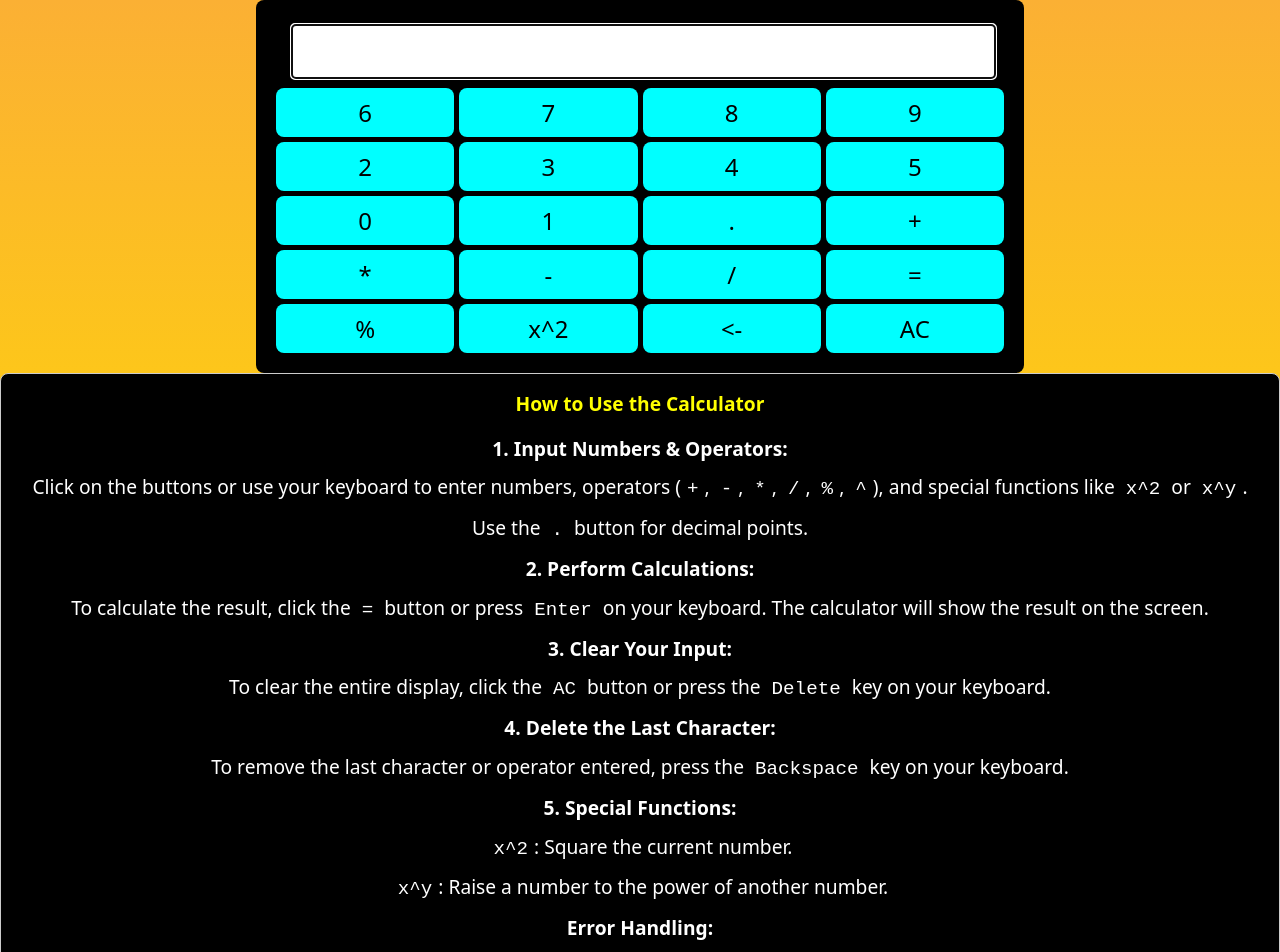
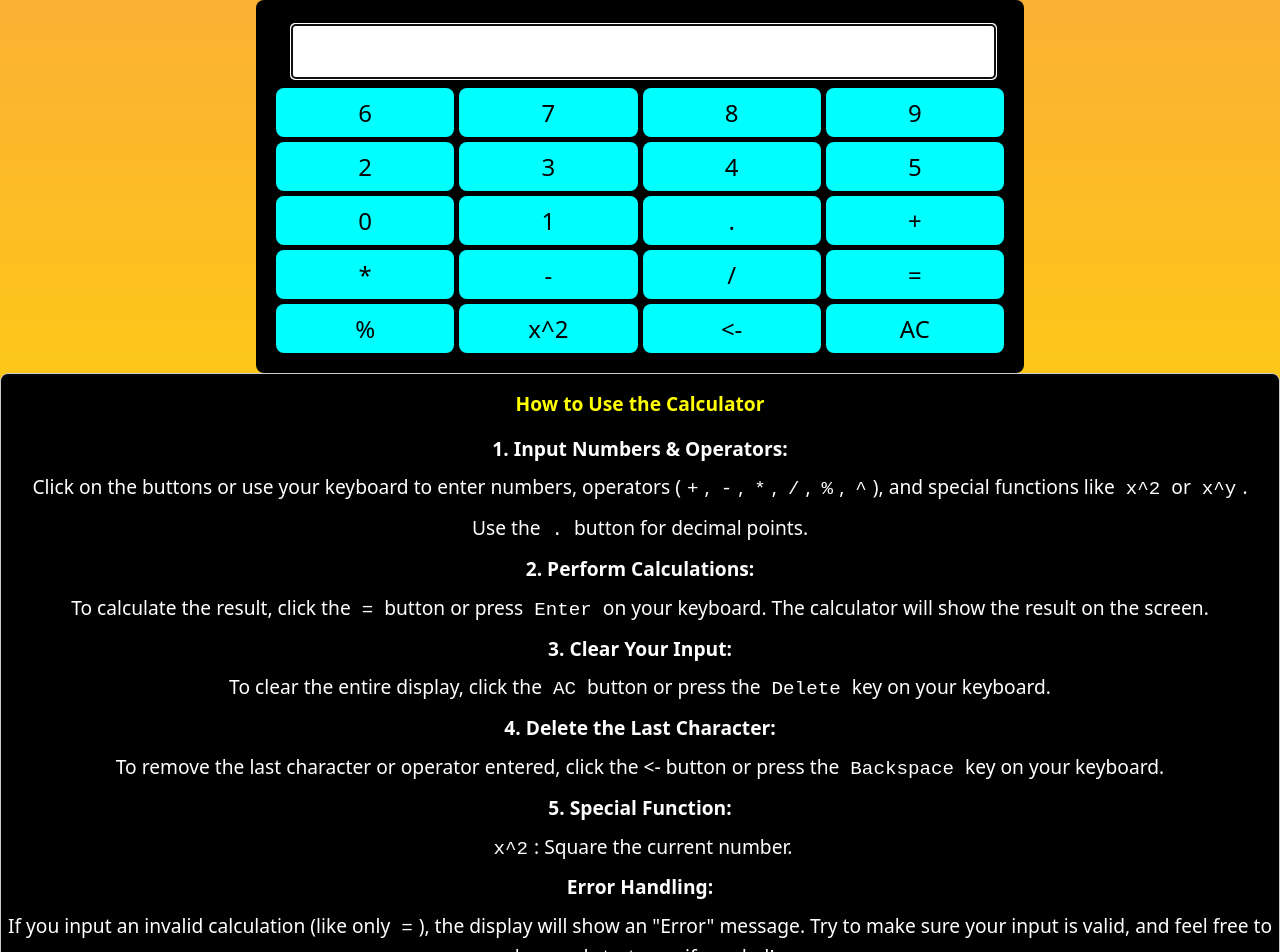
Before and after one commit to Thunder2312/calculator-js, a React (Vite) app: page / in a window 1280 px wide. Shown: the top 952 px of the page. Built offline with nearby package versions, Linux system fonts and the light colour scheme.

Commit message:
Backspace explanation

```diff
--- a/src/components/Instructions/index.jsx
+++ b/src/components/Instructions/index.jsx
@@ -16,11 +16,10 @@ const Instructions = () => {
       <p>To clear the entire display, click the <code>AC</code> button or press the <code>Delete</code> key on your keyboard.</p>
 
       <p><strong>4. Delete the Last Character:</strong></p>
-      <p>To remove the last character or operator entered, press the <code>Backspace</code> key on your keyboard.</p>
+      <p>To remove the last character or operator entered, click the &lt;- button or press the <code>Backspace</code> key on your keyboard.</p>
 
-      <p><strong>5. Special Functions:</strong></p>
+      <p><strong>5. Special Function:</strong></p>
       <p><code>x^2</code>: Square the current number.</p>
-      <p><code>x^y</code>: Raise a number to the power of another number.</p>
 
       <p><strong>Error Handling:</strong></p>
       <p>If you input an invalid calculation (like only <code>=</code>), the display will show an "Error" message. Try to make sure your input is valid, and feel free to clear and start over if needed!</p>
```
